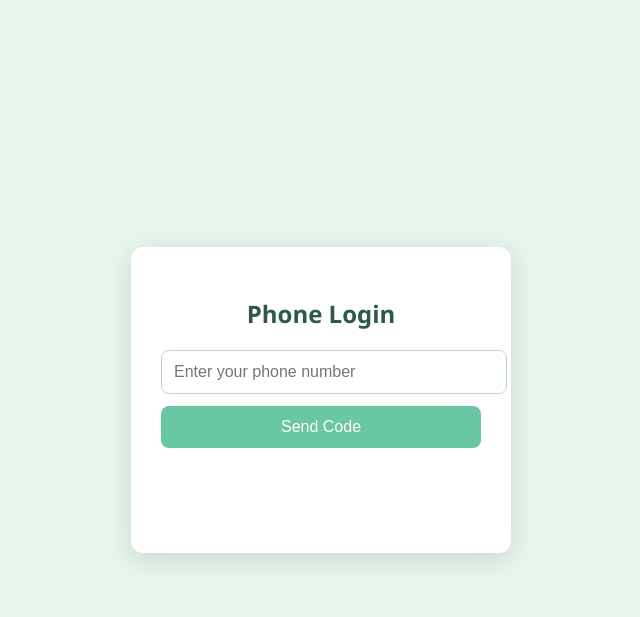
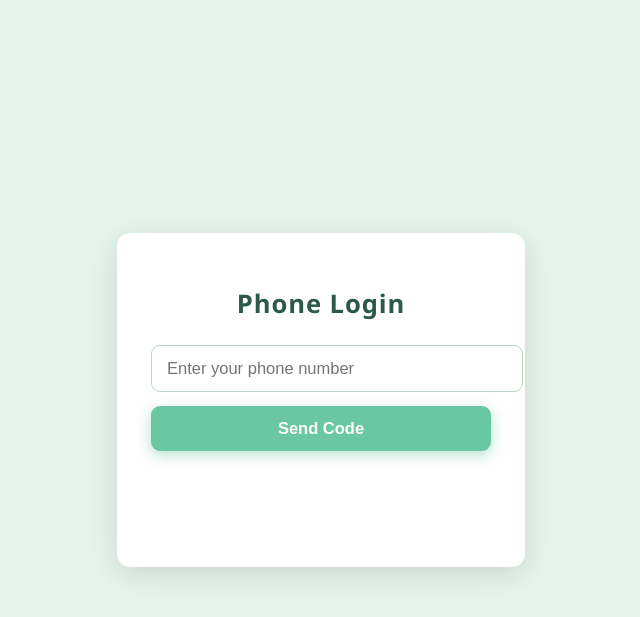
Before and after one commit to antonzhuraliou/Referral-System-HS, a Django app: template templates/send_code.html in a window 1280 px wide. Shown: the top 617 px of the page, without its empty margins (319-959 px from the left). Run offline with Django 5.2, Linux system fonts and the light colour scheme; the template is opened without the code that fills it, so the values that code supplies are empty.

```diff
--- a/static/css/send_code.css
+++ b/static/css/send_code.css
@@ -10,69 +10,88 @@ body {
 
 .container {
   background-color: #fff;
-  padding: 30px;
-  border-radius: 12px;
-  box-shadow: 0 6px 25px rgba(0, 0, 0, 0.12);
-  width: 320px;
+  padding: 32px 34px;
+  border-radius: 13px;
+  box-shadow: 0 7px 30px rgba(0, 0, 0, 0.13);
+  width: 340px;
   text-align: center;
   position: relative;
+  transition: box-shadow 0.3s ease;
+}
+
+.container:hover {
+  box-shadow: 0 11px 36px rgba(0, 0, 0, 0.17);
 }
 
 h2 {
   color: #2d594d;
-  margin-bottom: 20px;
+  margin-bottom: 24px;
+  font-weight: 700;
+  font-size: 1.6rem;      /* чуть больше средней */
+  letter-spacing: 0.035em;
 }
 
 input[type="text"] {
   width: 100%;
-  padding: 12px;
-  margin-bottom: 12px;
-  border: 1.5px solid #b9d8c2;
-  border-radius: 8px;
-  font-size: 16px;
-  transition: border-color 0.3s ease;
+  padding: 13px 15px;
+  margin-bottom: 14px;
+  border: 1.6px solid #b9d8c2;
+  border-radius: 9px;
+  font-size: 16.5px;       /* чуть больше, чем 16 */
+  transition: border-color 0.3s ease, box-shadow 0.3s ease;
 }
 
 input[type="text"]:focus {
   border-color: #69c7a3;
   outline: none;
-  box-shadow: 0 0 5px rgba(105, 199, 163, 0.6);
+  box-shadow: 0 0 7px rgba(105, 199, 163, 0.6);
 }
 
 button {
   background-color: #69c7a3;
   color: white;
   border: none;
-  padding: 12px 20px;
-  font-size: 16px;
-  border-radius: 8px;
+  padding: 13px 20px;
+  font-size: 16.5px;      /* чуть крупнее */
+  border-radius: 9px;
   cursor: pointer;
   width: 100%;
-  margin-bottom: 10px;
-  transition: background-color 0.3s ease;
+  margin-bottom: 11px;
+  transition: background-color 0.3s ease, box-shadow 0.3s ease, transform 0.15s ease;
+  font-weight: 600;
+  box-shadow: 0 4px 14px rgba(105, 199, 163, 0.5);
+  user-select: none;
 }
 
 button:hover {
   background-color: #57b090;
+  box-shadow: 0 6px 22px rgba(87, 176, 144, 0.6);
+}
+
+button:active {
+  transform: scale(0.97);
+  box-shadow: 0 3px 12px rgba(87, 176, 144, 0.5);
 }
 
 .status {
   position: relative;
-  margin-top: 15px;
-  font-size: 14px;
-  min-height: 30px;
-  padding: 10px 15px;
-  border-radius: 10px;
+  margin-top: 17px;
+  font-size: 14.8px;          /* чуть меньше 15, но больше 14 */
+  min-height: 34px;
+  padding: 11px 15px;
+  border-radius: 13px;
   opacity: 0;
   pointer-events: none;
   display: flex;
   align-items: center;
   justify-content: center;
-  gap: 10px;
-  box-shadow: 0 2px 12px rgba(0, 0, 0, 0.07);
+  gap: 11px;
+  box-shadow: 0 3px 13px rgba(0, 0, 0, 0.08);
   transition: opacity 0.5s ease, transform 0.3s ease;
-  transform: translateY(10px);
+  transform: translateY(11px);
   user-select: none;
+  font-weight: 600;
+  letter-spacing: 0.025em;
 }
 
 .status.visible {
@@ -84,19 +103,19 @@ button:hover {
 .status.success {
   background: #e6f9f0;
   color: #1a7f4a;
-  border: 1.5px solid #4bc08d;
-  font-weight: 600;
+  border: 1.7px solid #4bc08d;
+  box-shadow: 0 0 11px rgba(75, 192, 141, 0.5);
 }
 
 .status.error {
   background: #fde8e8;
   color: #a42828;
-  border: 1.5px solid #e16060;
-  font-weight: 600;
+  border: 1.7px solid #e16060;
+  box-shadow: 0 0 11px rgba(225, 96, 96, 0.5);
 }
 
 .status svg {
-  width: 20px;
-  height: 20px;
+  width: 21px;
+  height: 21px;
   flex-shrink: 0;
 }
```
Also changed, not shown: users/views.py (+6 -13 lines).
